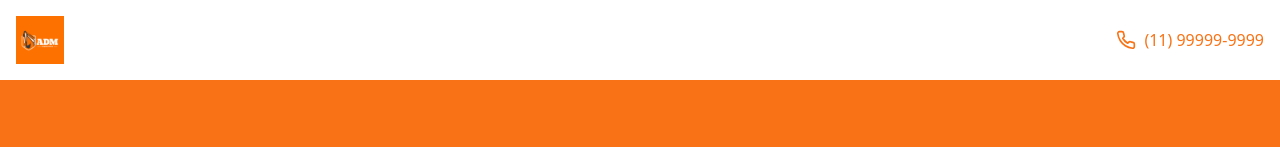
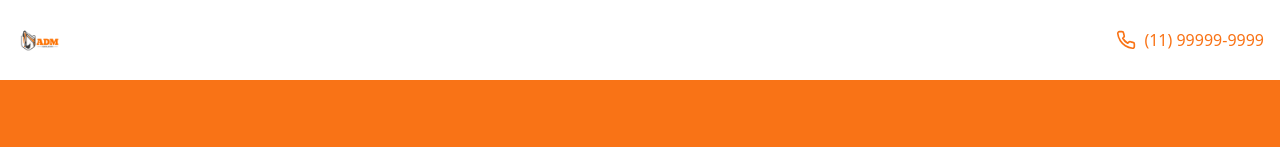
Before and after one commit to StillHue/demolidoraadm, a React (Vite) app: page / in a window 1280 px wide. Shown: the top 147 px of the page. Built offline with nearby package versions, Linux system fonts and the light colour scheme.

Commit message:
Replace logo
Update the website's logo with a new one.

```diff
--- a/src/components/Header.tsx
+++ b/src/components/Header.tsx
@@ -8,7 +8,7 @@ const Header = () => {
       <div className="container mx-auto px-4 py-4 flex justify-between items-center">
         <div className="flex items-center gap-2">
           <img
-            src="/lovable-uploads/fee8d349-2304-4f29-a0f7-61f97b359169.png"
+            src="/lovable-uploads/3ee50cad-1245-4b3a-8b7d-c20a71bfa3cd.png"
             alt="Demolidora ADM Logo"
             className="h-12"
           />
```
Also changed, not shown: public/lovable-uploads/3ee50cad-1245-4b3a-8b7d-c20a71bfa3cd.png (added).
